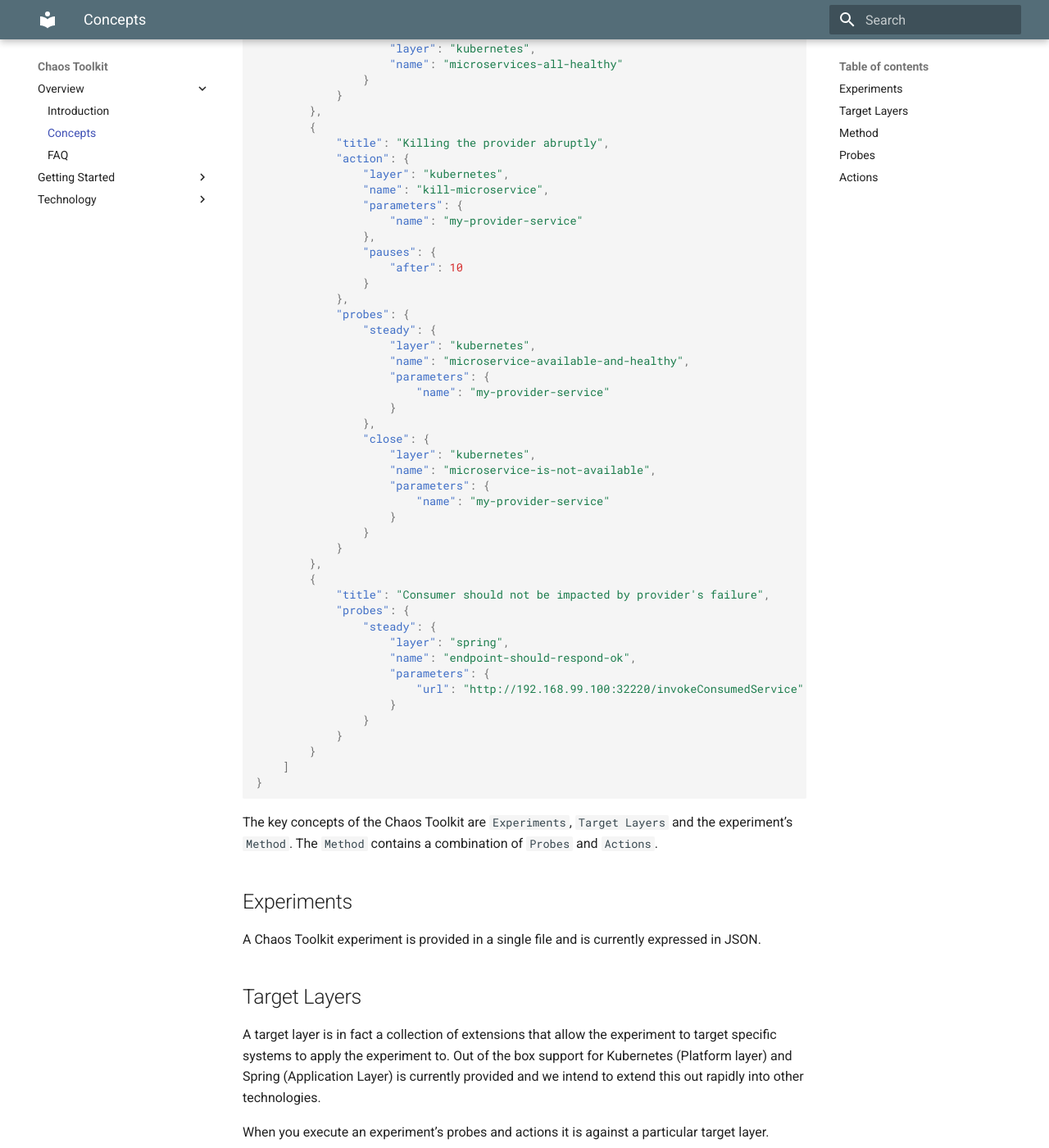
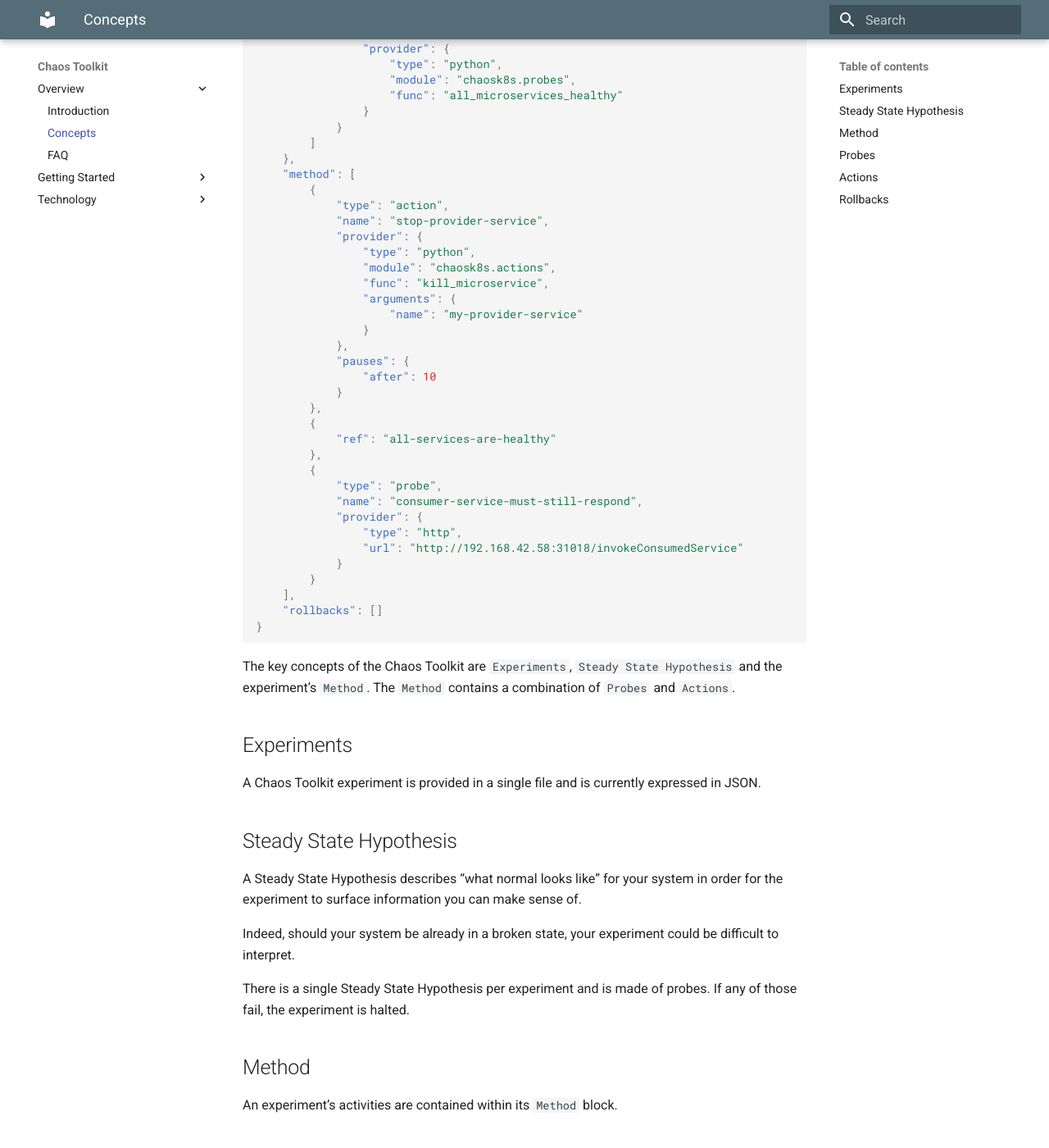
Before and after one commit to chaostoolkit/chaostoolkit-documentation, an MkDocs documentation site: the page built from sources/overview/concepts.md, in a window 1280 px wide and 1400 px high, scrolled down 697 px. Shown: the whole window at 82% size. Built offline with MkDocs 1.6.1 and Material for MkDocs 9.7.7, drawn with Linux system fonts in a browser that asks for light colours; old or Windows-style settings are respelled for this version of MkDocs; some of the changed text lies outside the part shown.

Commit message:
Updated to match chaostoolkit-lib 0.6.0

````diff
--- a/sources/overview/concepts.md
+++ b/sources/overview/concepts.md
@@ -1,91 +1,98 @@
 # Chaos Engeering Concepts in the Chaos Toolkit
 
-If you haven't already, we strongly recommend reading the fantastic [Chaos Engineering][chaos-engingeering-book] book from O'Reilly Media. This book will give you some fantastic background on the whole Chaos Engineering discipline, and it's free!
+If you haven't already, we strongly recommend reading the fantastic
+[Chaos Engineering][chaos-engingeering-book] book from O'Reilly Media. This
+book will give you some fantastic background on the whole Chaos Engineering
+discipline, and it's free!
 
 [chaos-engingeering-book]: http://www.oreilly.com/webops-perf/free/chaos-engineering.csp
 
-Chaos Engineering is a discipline that allows you to surface weaknesses, and eventually build confidence, in complex and often distributed systems.
+Chaos Engineering is a discipline that allows you to surface weaknesses, and
+eventually build confidence, in complex and often distributed systems.
 
-The Chaos Toolkit aims to give you the simplest experience for writing and running your own Chaos Engineering experiments. The main concepts are all expressed in an experiment definition, of which the following is an example from the [Chaos Toolkit Samples](https://github.com/chaostoolkit/chaostoolkit-samples) project:
+The Chaos Toolkit aims to give you the simplest experience for writing and
+running your own Chaos Engineering experiments. The main concepts are all
+expressed in an experiment definition, of which the following is an example
+from the
+[Chaos Toolkit Samples](https://github.com/chaostoolkit/chaostoolkit-samples)
+project:
 
 ```json
 {
+    "version": "1.0.0",
     "title": "System is resilient to provider's failures",
     "description": "Can our consumer survive gracefully a provider's failure?",
-    "target-layers": {
-        "platforms": [
-            { "key": "kubernetes" }
-        ],
-        "applications": [
-            { "key": "spring" }
+    "tags": [
+        "service",
+        "kubernetes",
+        "spring"
+    ],
+    "steady-state-hypothesis": {
+        "title": "Services are all available and healthy",
+        "probes": [
+            {
+                "type": "probe",
+                "name": "all-services-are-healthy",
+                "tolerance": true,
+                "provider": {
+                    "type": "python",
+                    "module": "chaosk8s.probes",
+                    "func": "all_microservices_healthy"
+                }
+            }
         ]
     },
     "method": [
         {
-            "title": "Checking our system is healthy",
-            "probes": {
-                "steady": {
-                    "layer": "kubernetes",
-                    "name": "microservices-all-healthy"
+            "type": "action",
+            "name": "stop-provider-service",
+            "provider": {
+                "type": "python",
+                "module": "chaosk8s.actions",
+                "func": "kill_microservice",
+                "arguments": {
+                    "name": "my-provider-service"
                 }
+            },
+            "pauses": {
+                "after": 10
             }
         },
         {
-            "title": "Killing the provider abruptly",
-            "action": {
-                "layer": "kubernetes",
-                "name": "kill-microservice",
-                "parameters": {
-                    "name": "my-provider-service"
-                },
-                "pauses": {
-                    "after": 10
-                }
-            },
-            "probes": {
-                "steady": {
-                    "layer": "kubernetes",
-                    "name": "microservice-available-and-healthy",
-                    "parameters": {
-                        "name": "my-provider-service"
-                    }
-                },
-                "close": {
-                    "layer": "kubernetes",
-                    "name": "microservice-is-not-available",
-                    "parameters": {
-                        "name": "my-provider-service"
-                    }
-                }
-            }
+            "ref": "all-services-are-healthy"
         },
         {
-            "title": "Consumer should not be impacted by provider's failure",
-            "probes": {
-                "steady": {
-                    "layer": "spring",
-                    "name": "endpoint-should-respond-ok",
-                    "parameters": {
-                        "url": "http://192.168.99.100:32220/invokeConsumedService"
-                    }
-                }
+            "type": "probe",
+            "name": "consumer-service-must-still-respond",
+            "provider": {
+                "type": "http",
+                "url": "http://192.168.42.58:31018/invokeConsumedService"
             }
         }
-    ]
+    ],
+    "rollbacks": []
 }
 ```
 
-The key concepts of the Chaos Toolkit are `Experiments`, `Target Layers` and the experiment's `Method`. The `Method` contains a combination of `Probes` and `Actions`.
+The key concepts of the Chaos Toolkit are `Experiments`,
+`Steady State Hypothesis` and the experiment's `Method`. The `Method`
+contains a combination of `Probes` and `Actions`.
 
 ## Experiments
 
-A Chaos Toolkit experiment is provided in a single file and is currently expressed in JSON.
+A Chaos Toolkit experiment is provided in a single file and is currently
+expressed in JSON.
 
-## Target Layers
+## Steady State Hypothesis
 
-A target layer is in fact a collection of extensions that allow the experiment to target specific systems to apply the experiment to. Out of the box support for Kubernetes (Platform layer) and Spring (Application Layer) is currently provided and we intend to extend this out rapidly into other technologies.
+A Steady State Hypothesis describes "what normal looks like" for your system
+in order for the experiment to surface information you can make sense of.
 
-When you execute an experiment's probes and actions it is against a particular target layer.
+Indeed, should your system be already in a broken state, your experiment
+could be difficult to interpret.
+
+There is a single Steady State Hypothesis per experiment and is made of
+probes. If any of those fail, the experiment is halted.
 
 ## Method
 
@@ -93,8 +100,15 @@
 
 ## Probes
 
-A probe is a way of observing a particular set of conditions in the system that is undergoing experimentation.
+A probe is a way of observing a particular set of conditions in the system that
+is undergoing experimentation.
 
 ## Actions
 
-An action is a particular activity that needs to be enacted on the system under experimentation.
+An action is a particular activity that needs to be enacted on the system under
+experimentation.
+
+## Rollbacks
+
+An experiment may define a sequence of actions that revert what was undone
+during the experiment.
````
Also changed, not shown: sources/index.md (+1 -1 lines), sources/technology/extend.md (+23 -17 lines), sources/usage/tutorial.md (+28 -24 lines), 1 other file.
